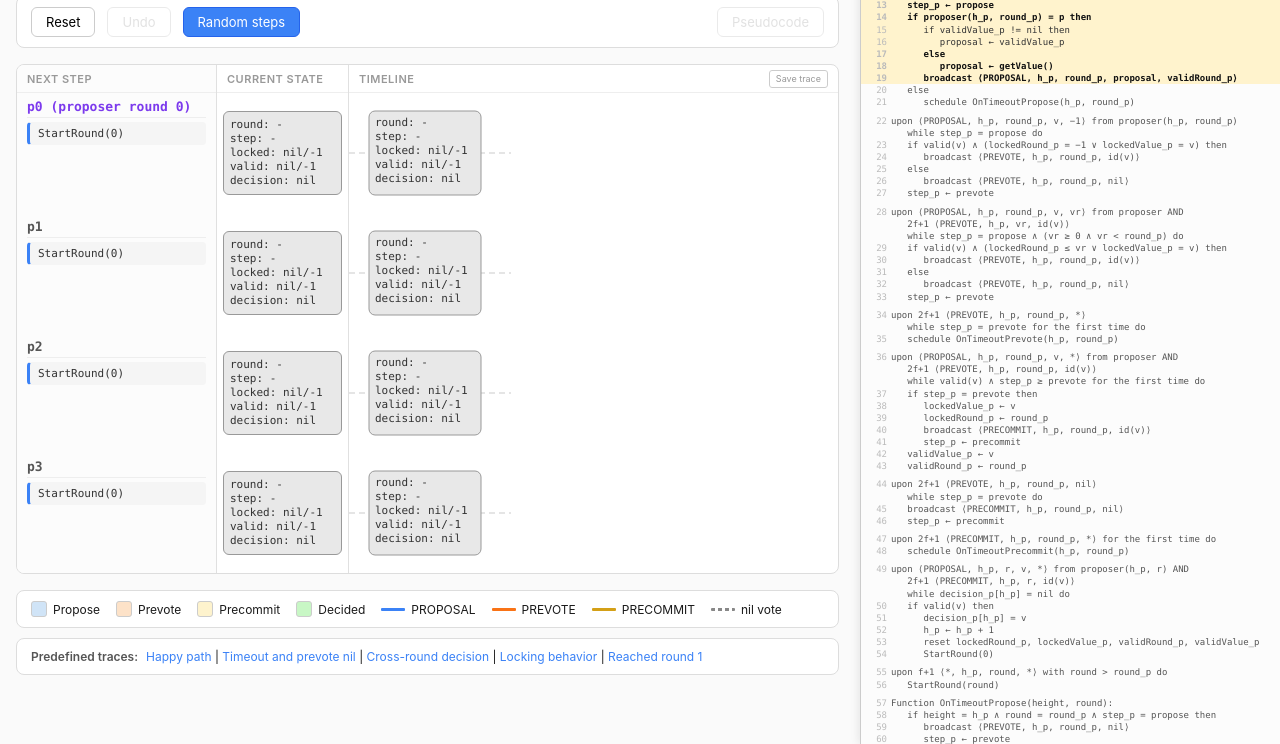
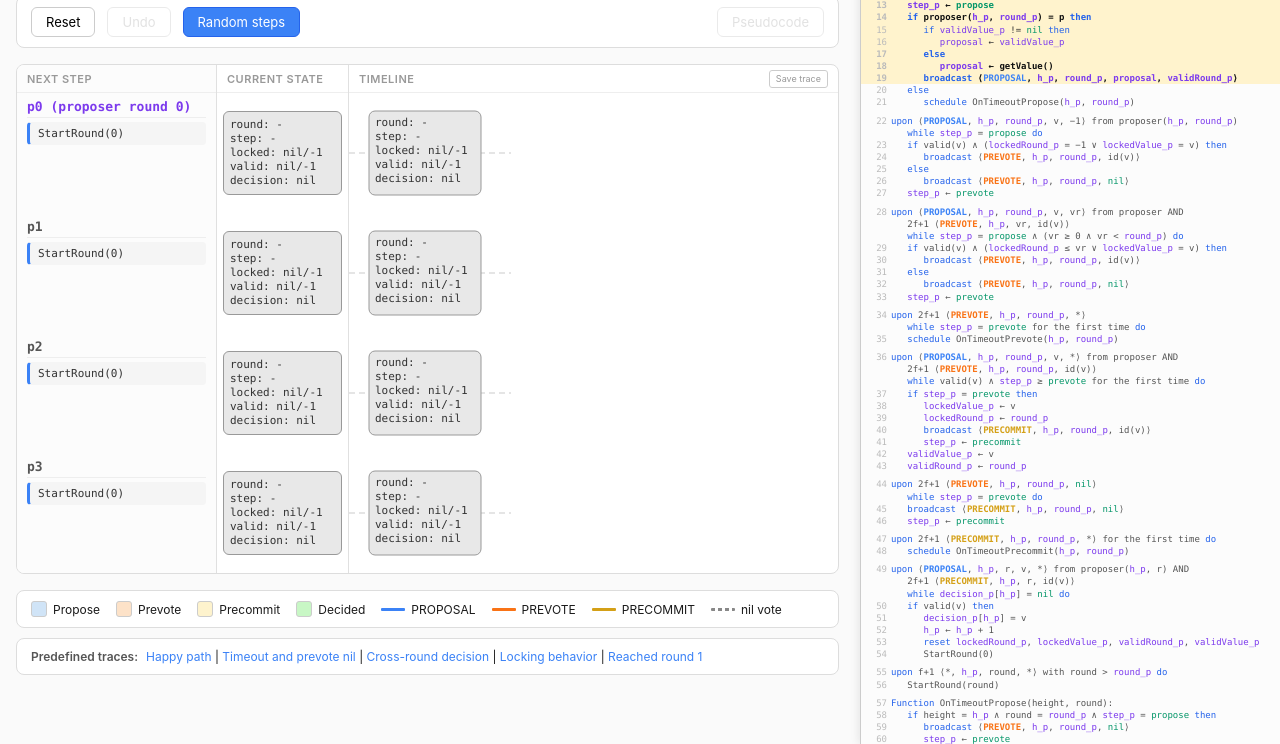
Before and after one commit to hvanz/tendermint-sim, a plain HTML site: page index.html in a window 1280 px wide. Shown: the part 56-800 px from the top of the page. Drawn offline with Linux system fonts and the light colour scheme.

Commit message:
Add semantic syntax coloring to pseudocode panel

```diff
--- a/css/style.css
+++ b/css/style.css
@@ -483,6 +483,14 @@ h1 {
     height: 6px;
 }
 
+/* Pseudocode syntax coloring */
+.pc-keyword { color: #2563eb; }
+.pc-msg-proposal { color: var(--color-proposal-arrow); font-weight: 600; }
+.pc-msg-prevote { color: var(--color-prevote-arrow); font-weight: 600; }
+.pc-msg-precommit { color: var(--color-precommit-arrow); font-weight: 600; }
+.pc-var { color: #7c3aed; }
+.pc-const { color: #059669; }
+
 /* Legend */
 #legend {
     margin-top: 16px;
--- a/js/ui.js
+++ b/js/ui.js
@@ -127,6 +127,34 @@ let selectedPseudocodeNode = 0;
 // Map from pseudocode line number to transition ID (for click handling)
 let lineToTransition = {};
 
+// Syntax-color pseudocode text (single-pass to avoid regex conflicts)
+function colorizePseudocode(text) {
+    const tokens = {
+        // Message types
+        "PROPOSAL": "pc-msg-proposal",
+        "PRECOMMIT": "pc-msg-precommit",
+        "PREVOTE": "pc-msg-prevote",
+    };
+    const keywords = new Set([
+        "upon", "if", "then", "else", "while", "do", "Function",
+        "broadcast", "schedule", "reset",
+    ]);
+    const variables = new Set([
+        "step_p", "round_p", "lockedValue_p", "lockedRound_p",
+        "validValue_p", "validRound_p", "decision_p", "h_p", "proposal",
+    ]);
+    const constants = new Set(["nil", "propose", "prevote", "precommit"]);
+
+    // Match word-like tokens (including underscored identifiers)
+    return text.replace(/[A-Za-z_][A-Za-z0-9_]*/g, (word) => {
+        if (tokens[word]) return `<span class="${tokens[word]}">${word}</span>`;
+        if (keywords.has(word)) return `<span class="pc-keyword">${word}</span>`;
+        if (variables.has(word)) return `<span class="pc-var">${word}</span>`;
+        if (constants.has(word)) return `<span class="pc-const">${word}</span>`;
+        return word;
+    });
+}
+
 function buildPseudocodeLines() {
     const container = document.getElementById("pseudocode-lines");
     container.innerHTML = "";
@@ -143,7 +171,9 @@ function buildPseudocodeLines() {
             numSpan.className = "pc-line-number";
             numSpan.textContent = entry.num > 0 ? String(entry.num) : "";
             div.appendChild(numSpan);
-            div.appendChild(document.createTextNode(entry.text));
+            const codeSpan = document.createElement("span");
+            codeSpan.innerHTML = colorizePseudocode(entry.text);
+            div.appendChild(codeSpan);
         }
         container.appendChild(div);
     }
```
